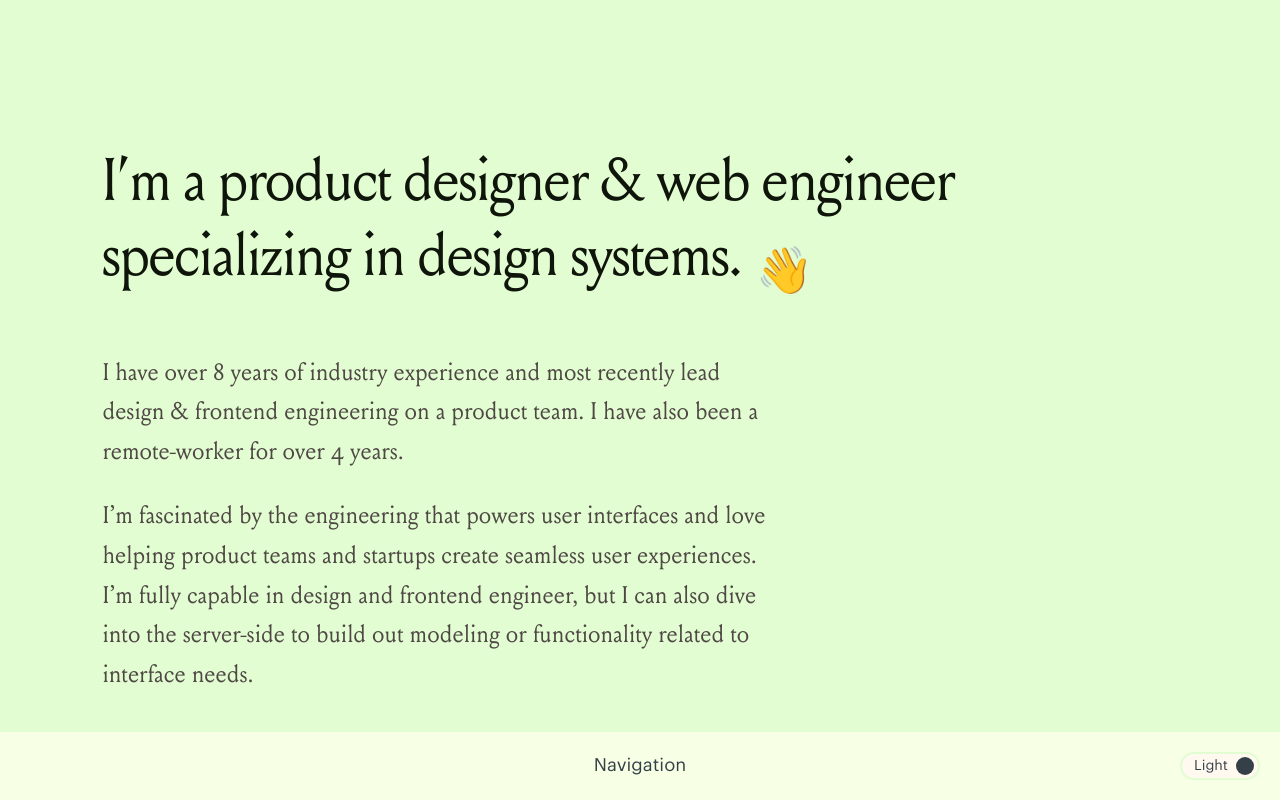
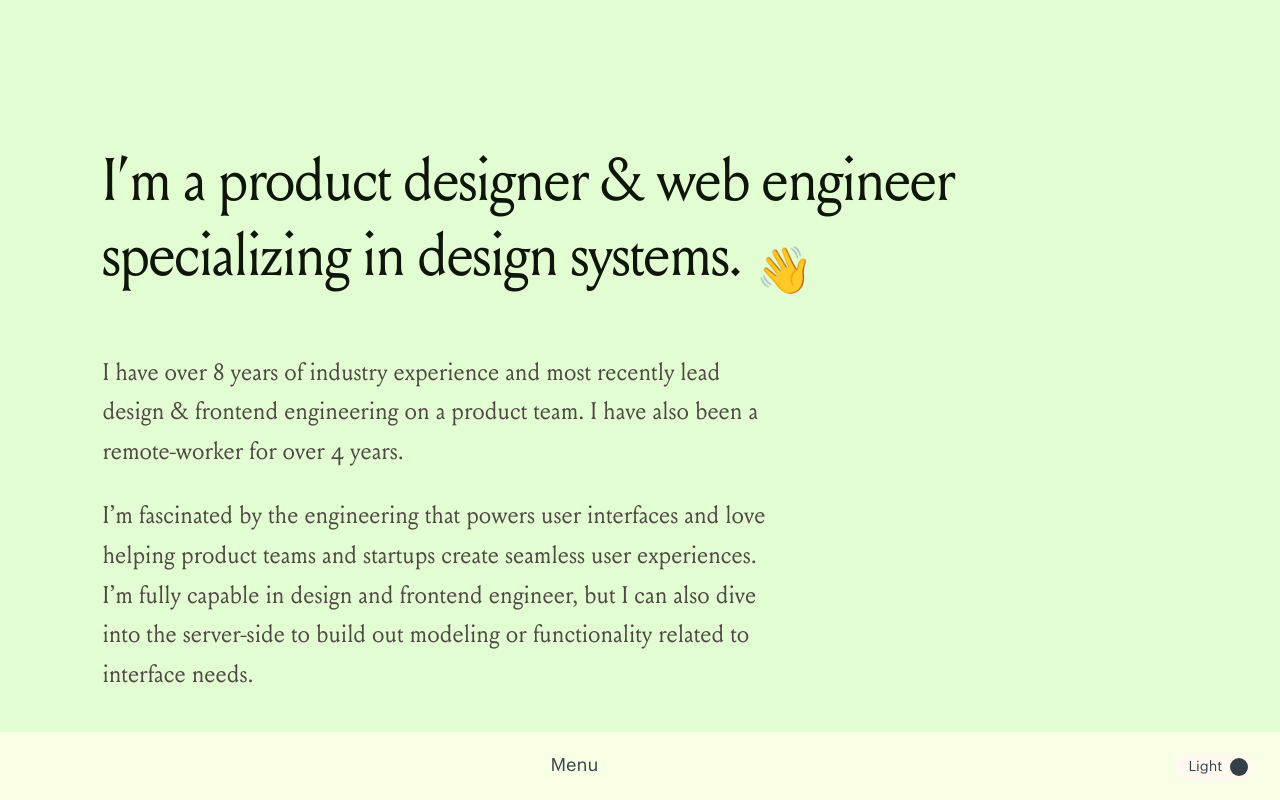
Before and after one commit to AndrwM/souci.studio, a React (Create React App) app: page / in a window 1280 px wide. Shown: the top 800 px of the page. Built offline with nearby package versions, Linux system fonts and the light colour scheme; a web font is replaced by a local one.

Commit message:
overlay-hud menu

```diff
--- a/src/assets/stylesheets/_tools.scss
+++ b/src/assets/stylesheets/_tools.scss
@@ -42,8 +42,8 @@
 }
 
 // ------- Css Variable Fallback
-@mixin theme-var($property, $var, $alpha: null, $fallback-theme: $colors-light) {
-  #{$property}: map-get($fallback-theme, $var);
+@mixin theme-var($property, $var, $alpha: null) {
+  #{$property}: map-get($DEFAULT-THEME, $var);
   #{$property}: var(--#{$var});
 }
 
@@ -94,7 +94,6 @@
   }
 }
 
-
 //-------- Wave
 @mixin wave {
   @keyframes float-mask {
@@ -112,3 +111,25 @@
   background-size: 200vw;
   animation: 10s cubic-bezier(0.25, 0.46, 0.45, 0.94) float-mask infinite;
 }
+
+//-------- Focus And Fade
+@mixin button-focus($focus-color: c-primary, $blur-color: c-primary-200) {
+  box-sizing: border-box;
+  border: 2px solid transparent;
+  outline: none;
+
+  &:focus {
+    border-width: 1px;
+    @include theme-var(border-color, $blur-color);
+  }
+
+  &:focus-visible {
+    border-width: 3px;
+    @include theme-var(border-color, $focus-color);
+  }
+
+  &:active {
+    border-width: 3px;
+    @include theme-var(border-color, $focus-color);
+  }
+}
--- a/src/assets/stylesheets/_variables.scss
+++ b/src/assets/stylesheets/_variables.scss
@@ -28,8 +28,7 @@ $s-regular: 36px;
 $s-large: 54px;
 $s-xlarge: 72px;
 
-//----------------- Colors
-
+//----------------- Theme Colors
 $colors-light: (
   c-background-primary-animation-alternate: #fdebd1,
   c-background-primary: #e1fdd1,
@@ -70,6 +69,8 @@ $colors-dark: (
   c-border: #413131,
 );
 
+$DEFAULT-THEME: $colors-light;
+
 //----------------- Type Mixins
 $ff-primary: "Graphik", sans-serif;
 $ff-secondary: "Louize", Georgia, "Times New Roman", serif;
--- /dev/null
+++ b/src/assets/stylesheets/components/_c.overlay-hud.scss
@@ -0,0 +1,18 @@
+.c-overlay-hud {
+  position: fixed;
+  bottom: 0;
+  right: 0;
+  left: 0;
+  z-index: 3000;
+  display: flex;
+  align-items: baseline;
+  @include theme-var(background-color, c-background-accent2-dark);
+}
+
+.c-overlay-hud__col-primary {
+  flex: 1;
+}
+
+.c-overlay-hud__col {
+  padding: 0 2vw;
+}
--- a/src/assets/stylesheets/components/_c.overlay-modal.scss
+++ b/src/assets/stylesheets/components/_c.overlay-modal.scss
@@ -26,22 +26,19 @@
 
 $button_height_base: 68px;
 .c-overlay-modal__button {
-  position: fixed;
-  bottom: 0;
-  left: 0;
-  right: 0;
+  width: 100%;
   height: $button_height_base;
-  border: 0;
   z-index: 2000;
   cursor: n-resize;
 
   transition:
-    height cubic-bezier(0.25, 0.46, 0.45, 0.94) 0.2s,
+    // height cubic-bezier(0.25, 0.46, 0.45, 0.94) 0.2s,
     backgound-color cubic-bezier(0.25, 0.46, 0.45, 0.94) 0.2s
   ;
 
   @include theme-var(background-color, c-background-accent2-dark);
   @include theme-var(color, c-foreground-medium);
+  @include button-focus;
 
   font: 400 20px / 1.65 $ff-primary;
   @media #{$bp-hand} { font: 400 20px / 1.65 $ff-primary; }
@@ -49,18 +46,13 @@ $button_height_base: 68px;
 }
 
 .c-overlay-modal__button--active {
-  height: $button_height_base + 8px;
+  // height: $button_height_base + 8px;
   cursor: s-resize;
 }
 
 .c-overlay-modal__button:hover {
   @include theme-var(background-color, c-background-accent2-mid);
   @include theme-var(color, c-foreground-focal);
-  height: $button_height_base + 4px;
+  // height: $button_height_base + 4px;
   font-weight: 500;
 }
-
-.c-overlay-modal__button:focus {
-  border: 2px solid;
-  @include theme-var(border-color, c-primary);
-}
--- a/src/assets/stylesheets/components/_c.toggle.scss
+++ b/src/assets/stylesheets/components/_c.toggle.scss
@@ -24,10 +24,7 @@ $-radius: 20px;
     @include theme-var(border-color, c-primary-200);
   }
 
-  &:focus,
-  &:active {
-    @include theme-var(border-color, c-primary);
-  }
+  @include button-focus;
 
   &::after {
     content: "";
--- a/src/assets/stylesheets/main.scss
+++ b/src/assets/stylesheets/main.scss
@@ -56,6 +56,10 @@ img {
   @include theme-var(color, c-background-primary);
 }
 
+[js-scroll-freeze="true"] {
+  overflow-y: hidden;
+}
+
 [js-breakpoint] {
   display: none;
   position: relative;
@@ -84,6 +88,7 @@ img {
 @import "components/c.toggle";
 @import "components/c.loading";
 @import "components/c.overlay-modal";
+@import "components/c.overlay-hud";
 
 //---------------------- Utilities
 @import "utilities/u.spacing";
--- a/src/components/OverlayModal.js
+++ b/src/components/OverlayModal.js
@@ -1,26 +1,50 @@
-import { useState } from 'react';
+import { useMemo } from 'react';
+import ReactDOM from 'react-dom';
+import { useState, useEffect } from 'react';
 import classnames from 'classnames';
 
 const OverlayModal = () => {
-  const [active, setActive] = useState(false);
+  const [isActive, setIsActive] = useState(false);
+  const [hasHover, setHasHover] = useState(false);
+
+  useEffect(() => {
+    if (isActive) {
+      document.body.setAttribute('js-scroll-freeze', true)
+    } else {
+      document.body.setAttribute('js-scroll-freeze', false)
+    }
+  }, [isActive])
 
   const buttonClassNames = classnames(
     'c-overlay-modal__button',
-    { 'c-overlay-modal__button--active': active },
+    { 'c-overlay-modal__button--active': isActive },
   );
 
   const modalClassNames = classnames(
     'c-overlay-modal',
-    { 'c-overlay-modal--active': active },
+    { 'c-overlay-modal--active': isActive },
   );
+
+  const buttonText = useMemo(() => {
+    const uiName = 'Menu';
+    if (isActive && hasHover) return `Close ${uiName}`;
+    if (!isActive && hasHover) return `Open ${uiName}`;
+    if (isActive) return `Close ${uiName}`;
+
+    return `${uiName}`;
+  }, [isActive, hasHover]);
 
   return (
     <>
       <button
-        onClick={() => setActive(v => !v)}
+        onClick={() => setIsActive(v => !v)}
+        onMouseEnter={() => setHasHover(true)}
+        onMouseLeave={() => setHasHover(false)}
         className={buttonClassNames}
-        children={active ? 'Close' : 'Navigation'}
+        children={buttonText}
+        tabindex="0"
       />
+      {ReactDOM.createPortal(
         <div className={modalClassNames}>
           <ul className="c-list c-list--xlarge">
             <li className="c-list__item c-list__item--wave"><a href="aa" className="c-link">About Me <span className="u-subtler">&nbsp;(&nbsp;You are here&nbsp;)</span></a></li>
@@ -29,9 +53,11 @@ const OverlayModal = () => {
             <li className="c-list__item c-list__item--diamond"><a href="aa" className="c-link">Colophon</a></li>
             <li className="c-list__item c-list__item--rocket"><a href="aa" className="c-link">Case Studies <span className="u-subtler">&nbsp;(&nbsp;2019&nbsp;)</span></a></li>
           </ul>
-      </div>
+        </div>,
+        document.body
+      )}
     </>
-  )
+  );
 };
 
 export default OverlayModal;
--- a/src/pages/Layout.js
+++ b/src/pages/Layout.js
@@ -3,10 +3,14 @@ import ThemeToggle from '../components/ThemeToggle';
 import OverlayModal from "../components/OverlayModal";
 
 const Layout = () => (<>
-  <div style={{position: 'fixed', bottom: 20, right: 20, zIndex: 3000}}>
-    <ThemeToggle />
+  <div className='c-overlay-hud'>
+    <div className='c-overlay-hud__col-primary'>
+      <OverlayModal />
+    </div>
+    <div className='c-overlay-hud__col'>
+      <ThemeToggle />
+    </div>
   </div>
-  <OverlayModal />
   <Outlet />
 </>);
 
```
Lines whose indentation alone changed are shown as unchanged.
